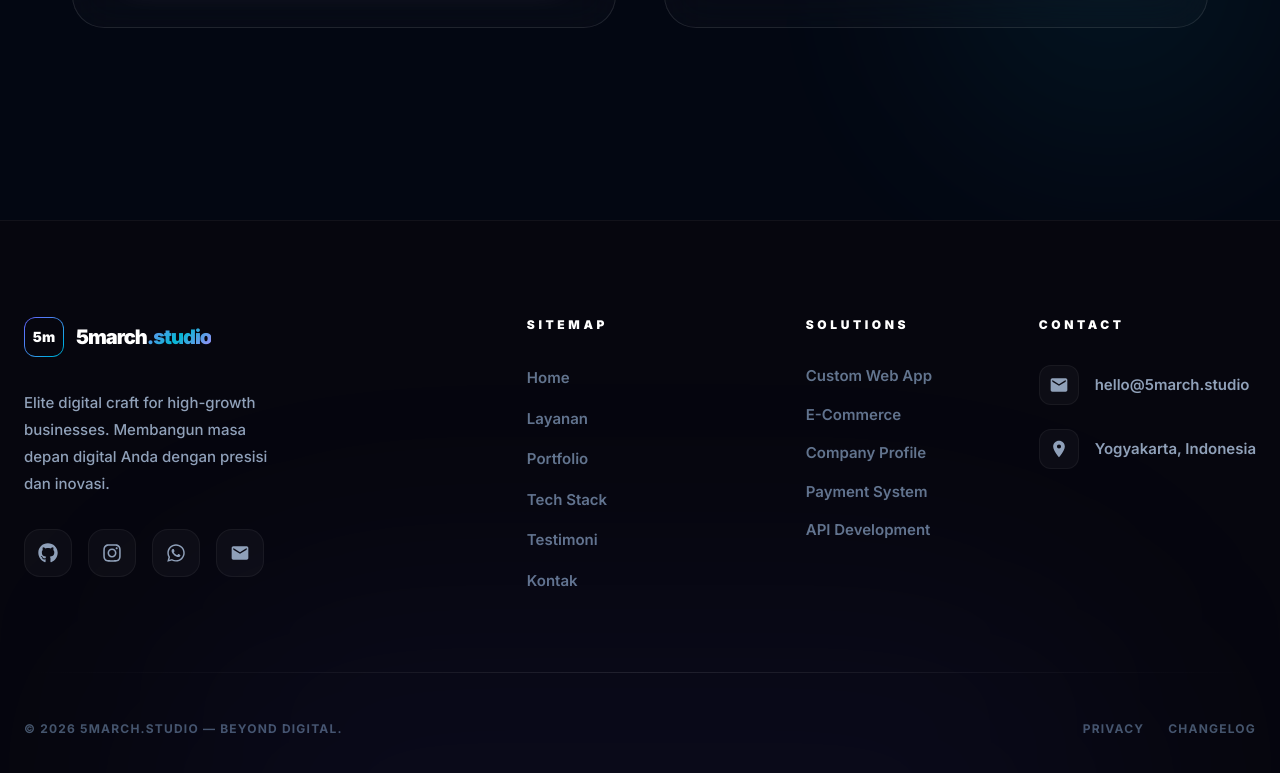
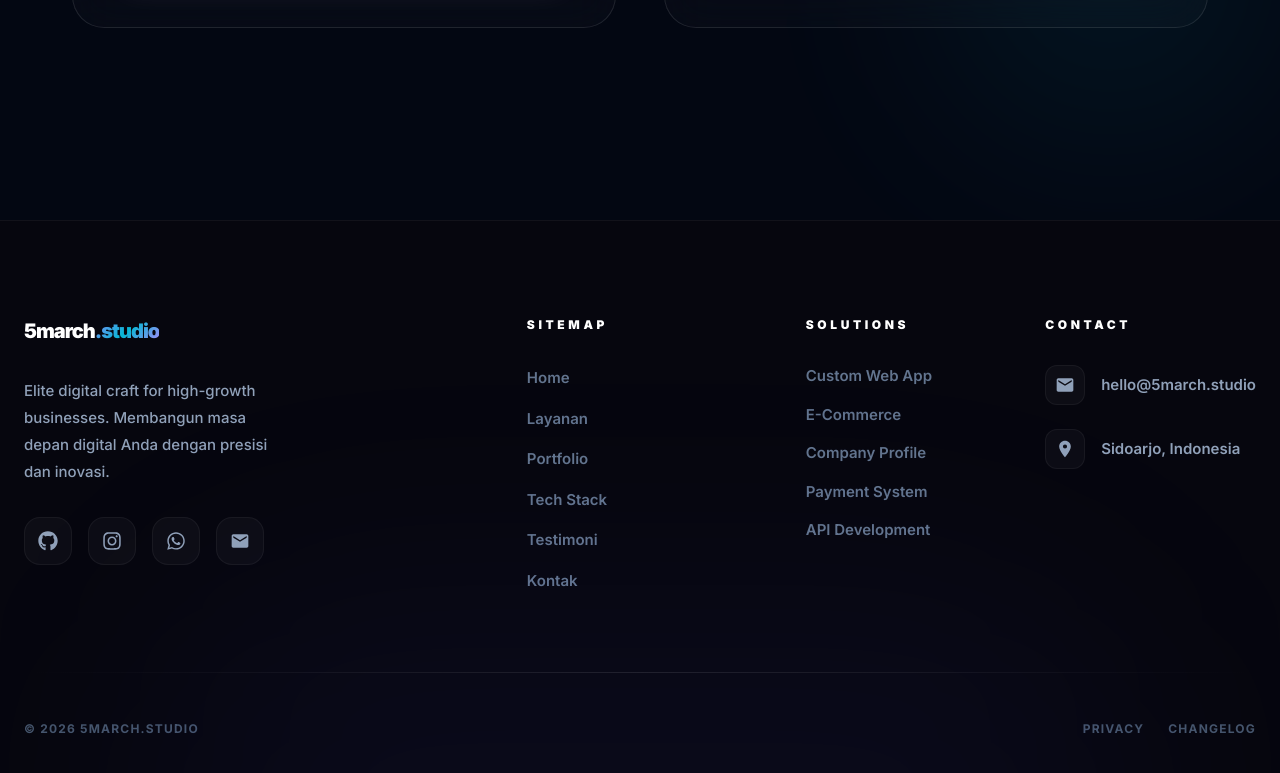
Before and after one commit to Afaandii/5march.studio, a Next.js app: page / in a window 1280 px wide. Shown: the part 7505-8278 px from the top of the page. Built offline with nearby package versions, Linux system fonts and the light colour scheme; grey boxes are pictures that could not be loaded.

Commit message:
editing content footer

```diff
--- a/components/Footer.tsx
+++ b/components/Footer.tsx
@@ -22,11 +22,6 @@ export default function Footer() {
           {/* Brand Info */}
           <div className="lg:col-span-1">
             <div className="mb-8 flex items-center gap-3">
-              <div className="flex h-10 w-10 items-center justify-center rounded-xl bg-gradient-to-br from-indigo-500 to-cyan-500 p-[1px]">
-                 <div className="flex h-full w-full items-center justify-center rounded-[10px] bg-[#06060e] text-sm font-black text-white">
-                    5m
-                 </div>
-              </div>
               <span className="text-xl font-black text-white tracking-tighter">
                 5march<span className="gradient-text">.studio</span>
               </span>
@@ -102,7 +97,7 @@ export default function Footer() {
                 <div className="flex h-10 w-10 items-center justify-center rounded-xl bg-white/[0.03] border border-white/5 text-slate-400">
                   <MdLocationOn size={20} />
                 </div>
-                <span className="text-[15px] font-semibold text-slate-400">Yogyakarta, Indonesia</span>
+                <span className="text-[15px] font-semibold text-slate-400">Sidoarjo, Indonesia</span>
               </li>
             </ul>
           </div>
@@ -113,7 +108,7 @@ export default function Footer() {
 
         <div className="flex flex-col items-center justify-between gap-6 sm:flex-row">
           <p className="text-xs font-bold uppercase tracking-widest text-slate-600">
-            © {currentYear} 5MARCH.STUDIO — BEYOND DIGITAL.
+            © {currentYear} 5MARCH.STUDIO
           </p>
           <div className="flex items-center gap-6">
             <a href="#" className="text-xs font-bold uppercase tracking-widest text-slate-600 hover:text-white transition-colors">Privacy</a>
```
